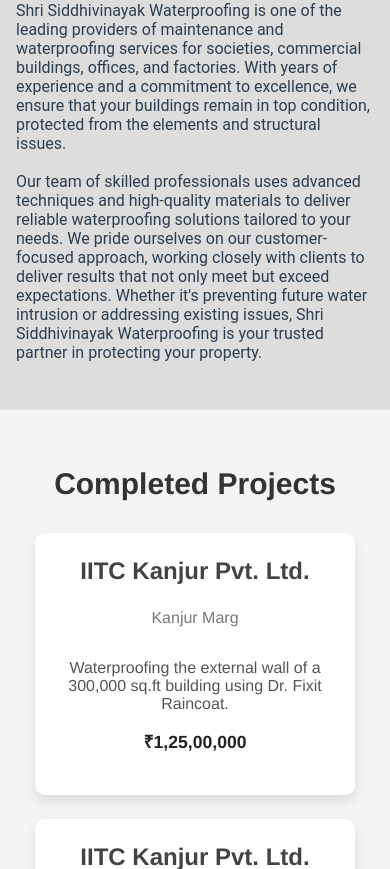
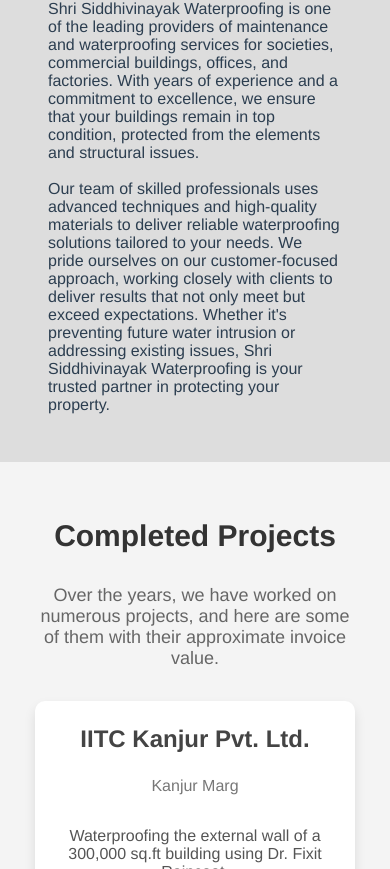
Before and after one commit to carnifex-cmd/businesswebsite, a Vue app: page /about in a window 390 px wide. Shown: the part 1987-2856 px from the top of the page. Built offline with nearby package versions, Linux system fonts and the light colour scheme.

Commit message:
updated styling

```diff
--- a/src/components/AboutPage.vue
+++ b/src/components/AboutPage.vue
@@ -29,7 +29,6 @@
 
   <style>
     #about {
-      font-family: 'Roboto', sans-serif;
       font-weight: 800;
       text-align: center;
       background:#DDDDDD;
@@ -61,8 +60,7 @@
     #about{
       flex-direction:column;
       gap:0;
-      padding-top:2rem;
-      padding-bottom:2rem;
+      padding:2rem;
     }
     .about-content{
       margin:1rem;
--- a/src/components/Projects.vue
+++ b/src/components/Projects.vue
@@ -1,6 +1,11 @@
+
+Copy code
 <template>
     <section id="projects" class="projects-section">
         <h2>Completed Projects</h2>
+        <p class="intro-text">
+            Over the years, we have worked on numerous projects, and here are some of them with their approximate invoice value.
+        </p>
         <div class="project-cards">
             <div
                 v-for="(project, index) in projects"
@@ -105,6 +110,13 @@
   color: #333;
 }
 
+.intro-text {
+  font-size: 1.125rem;
+  color: #666;
+  text-align: center;
+  margin-bottom: 2rem;
+}
+
 .project-cards {
   display: flex;
   flex-wrap: wrap;
```
